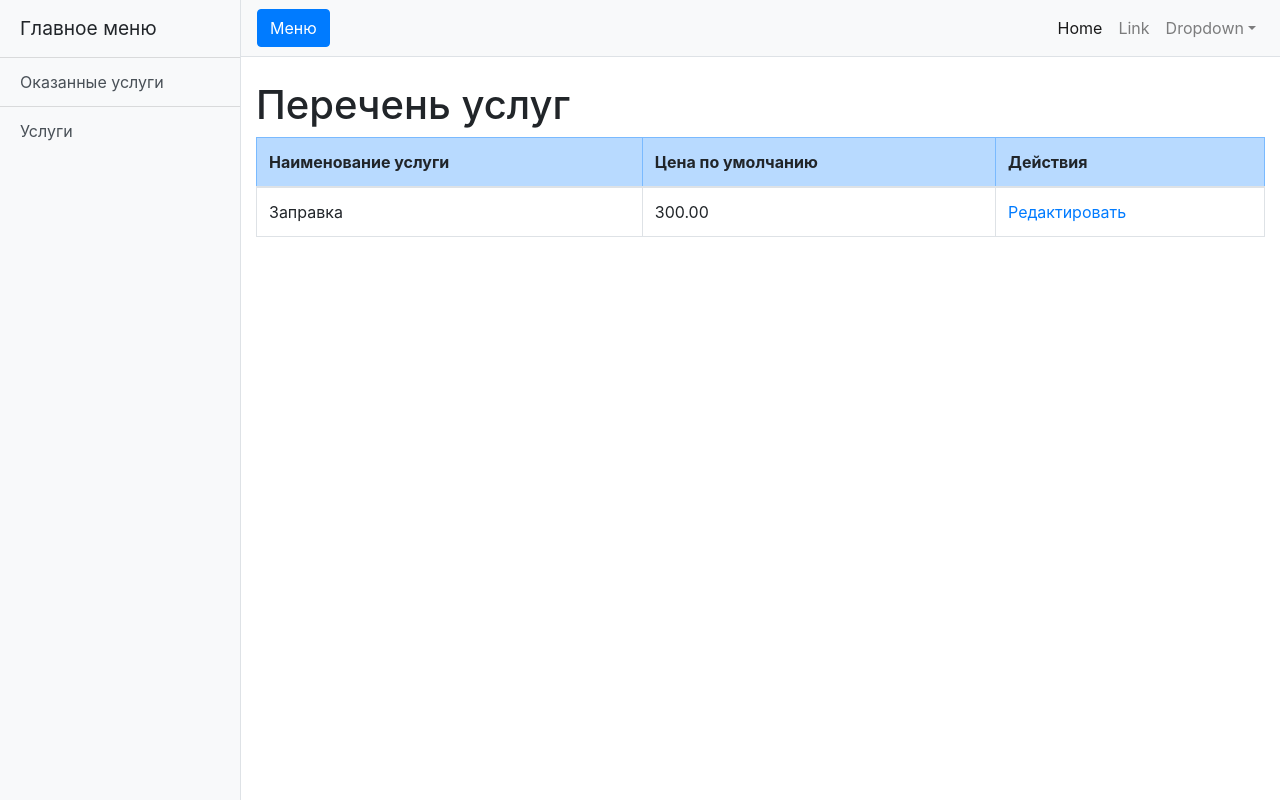
After one commit to hetpyt/mysite, a Django app: page /carefreg/services/ in a window 1280 px wide. The commit adds this page. Run offline with Django 3.2, Linux system fonts and the light colour scheme; data comes from the database, SQL or seed files in the repository; some libraries are stand-ins or nearby versions.

Commit message:
views templates

```diff
--- a/carefreg/templates/carefreg/base.html
+++ b/carefreg/templates/carefreg/base.html
@@ -1,4 +1,5 @@
 {% load static %}
+{% load carefreg %}
 <!DOCTYPE html>
 <html lang="ru">
 
@@ -20,19 +21,16 @@
     </head>
 
     <body>
-
         <div class="d-flex" id="wrapper">
 
             {% block sidebar %}
+            {% get_side_menu side_menu_content %}
             <div class="bg-light border-right" id="sidebar-wrapper">
                 <div class="sidebar-heading">{{ menu_title|default:"Главное меню" }}</div>
                 <div class="list-group list-group-flush">
-                    <a href="#" class="list-group-item list-group-item-action bg-light">Dashboard</a>
-                    <a href="#" class="list-group-item list-group-item-action bg-light">Shortcuts</a>
-                    <a href="#" class="list-group-item list-group-item-action bg-light">Overview</a>
-                    <a href="#" class="list-group-item list-group-item-action bg-light">Events</a>
-                    <a href="#" class="list-group-item list-group-item-action bg-light">Profile</a>
-                    <a href="#" class="list-group-item list-group-item-action bg-light">Status</a>
+                    {% for menu_item in side_menu_content %}
+                    <a href="{% url menu_item.url %}" class="list-group-item list-group-item-action bg-light">{{menu_item.title}}</a>
+                    {% endfor %}
                 </div>
             </div>
             {% endblock sidebar %}
@@ -66,7 +64,6 @@
                         </ul>
                     </div>
                 </nav>
-
                 <div class="container-fluid">
                 {% block page_title %}
                     <h1 class="mt-4">Главное меню</h1>
--- a/carefreg/templates/carefreg/index.html
+++ b/carefreg/templates/carefreg/index.html
@@ -1,7 +1,7 @@
 {% extends "carefreg/base.html" %}
 
 {% block page_title %}
-    <h1 class="mt-4">Перечень оказанных услуг</h1>
+    <h1 class="mt-4">{{ page_title }}</h1>
 {% endblock page_title %}
 {% block page_content %}
     <table class="table table-bordered">
--- /dev/null
+++ b/carefreg/templates/carefreg/service_list.html
@@ -0,0 +1,25 @@
+{% extends "carefreg/base.html" %}
+
+{% block page_title %}
+    <h1 class="mt-4">{{ page_title }}</h1>
+{% endblock page_title %}
+{% block page_content %}
+    <table class="table table-bordered">
+        <thead>
+        <tr class="table-primary">
+            <th>Наименование услуги</th>
+            <th>Цена по умолчанию</th>
+            <th>Действия</th>
+        </tr>
+        </thead>
+        <tbody class="table-striped">
+        {% for service in service_list %}
+        <tr>
+            <td>{{service.service_name}}</td>
+            <td>{{service.default_price|default:"-"}}</td>
+            <td><a href="/admin/carefreg/services/{{service.id}}/change/">Редактировать<a/></td>
+        </tr>
+        {% endfor %}
+        </tbody>
+    </table>
+{% endblock page_content %}
--- /dev/null
+++ b/carefreg/templatetags/carefreg.py
@@ -0,0 +1,25 @@
+from django import template
+from django.utils.html import mark_safe, format_html
+
+register = template.Library()
+
+class SideMenu(template.Node):
+    def __init__(self, var_name):
+        self.var_name = var_name
+
+    def render(self, context):
+        context[self.var_name] = [
+            {'url' : 'carefreg:index', 'title' : 'Оказанные услуги'},
+            {'url' : 'carefreg:services', 'title' : 'Услуги'},
+#            {'url' : 'devices/', 'title' : 'Устройства'},
+#            {'url' : 'cartridges/', 'title' : 'Картриджи'},
+        ]
+        return ''
+
+@register.tag()
+def get_side_menu(parser, token):
+    try:
+        tag_name, var_name = token.split_contents()
+    except ValueError:
+        raise template.TemplateSyntaxError("%r tag requires one argument - name of template variable" % token.contents.split()[0])
+    return SideMenu(var_name)
--- a/carefreg/urls.py
+++ b/carefreg/urls.py
@@ -4,4 +4,5 @@ from . import views
 app_name = 'carefreg'
 urlpatterns = [
 	path('', views.IndexView.as_view(), name='index'),
+	path('services/', views.ServicesListView.as_view(), name='services'),
 ]
--- a/carefreg/views.py
+++ b/carefreg/views.py
@@ -1,11 +1,22 @@
 from django.shortcuts import render
 from django.views import generic
-from .models import ProvidedServices
+from .models import ProvidedServices, Service
 
 # Create your views here.
 class IndexView(generic.ListView):
     template_name = 'carefreg/index.html'
     context_object_name = 'provided_service_list'
+    extra_context = {'page_title' : "Перечень оказанных услуг",}
 
     def get_queryset(self):
 	    return ProvidedServices.objects.order_by('-service_date')
+
+
+
+class ServicesListView(generic.ListView):
+    template_name = 'carefreg/service_list.html'
+    context_object_name = 'service_list'
+    extra_context = {'page_title' : "Перечень услуг",}
+
+    def get_queryset(self):
+	    return Service.objects.all()
```
Also changed, not shown: carefreg/templatetags/__init__.py (added).
